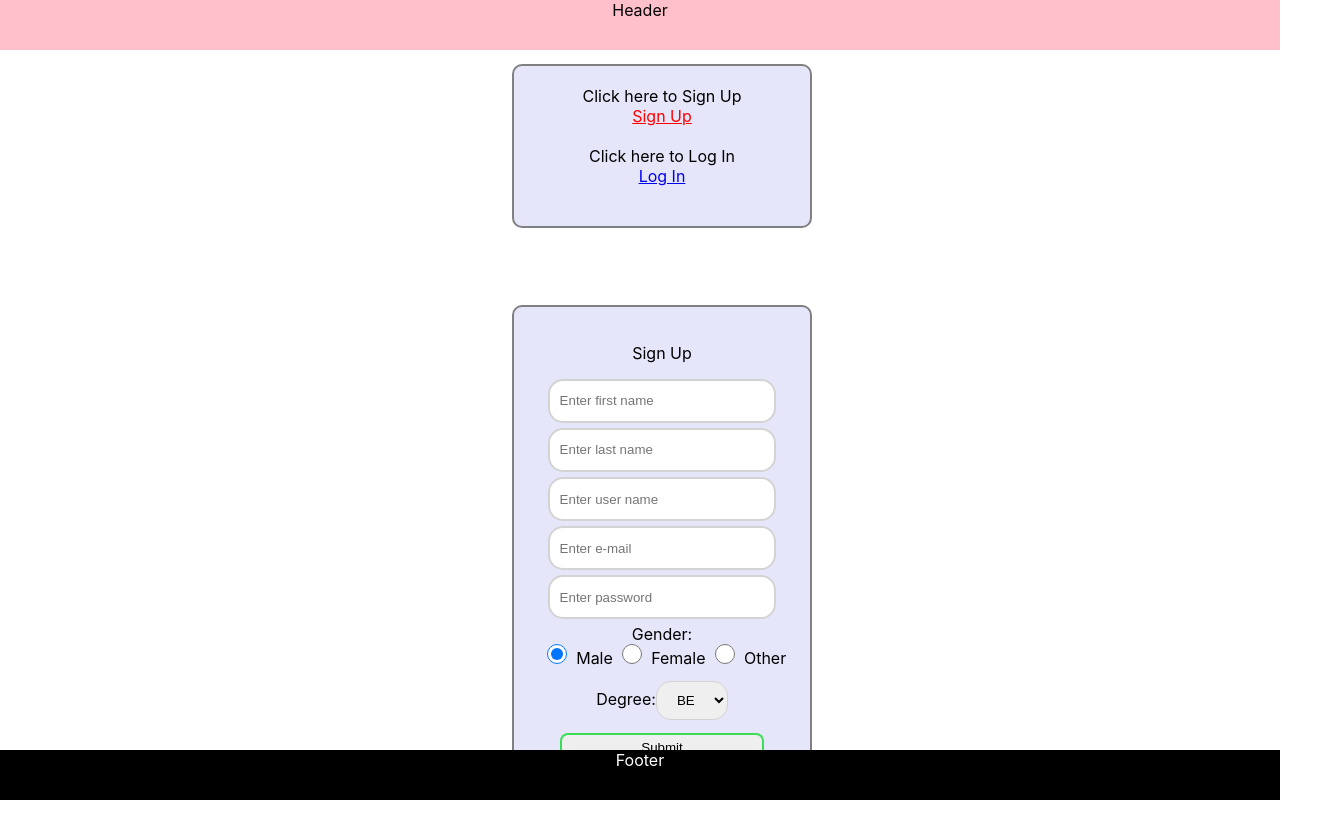
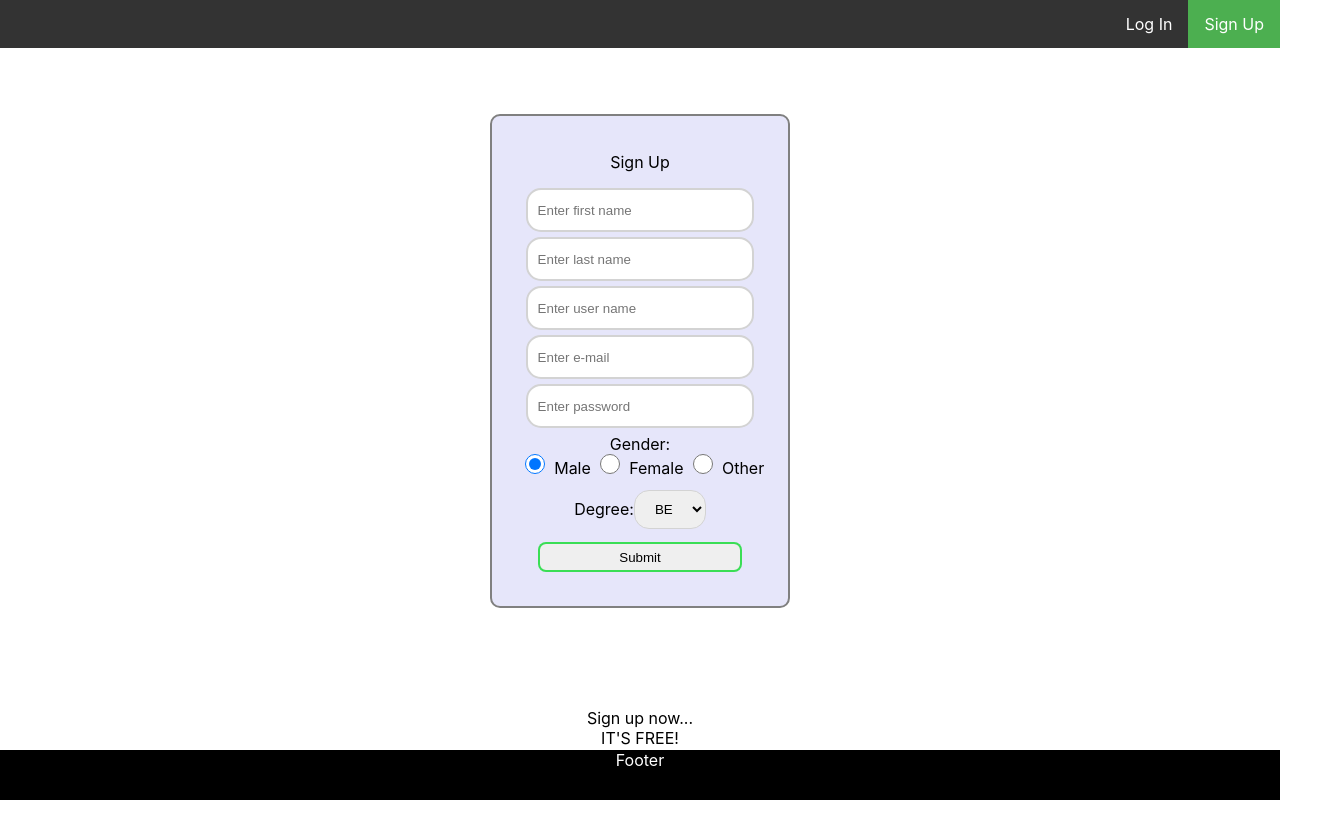
Before and after one commit to bacancy-neel/react-js, a React (Create React App) app in the folder signup-login/: page /sign-up in a window 1280 px wide. Shown: the top 838 px of the page, 1324 px wide, since content can reach past the window. After the commit the page ends 800 px from the top, so only its background shows below. Built offline with nearby package versions, Linux system fonts and the light colour scheme.

Commit message:
Ready to deploy

```diff
--- a/signup-login/src/App.css
+++ b/signup-login/src/App.css
@@ -2,7 +2,7 @@
  text-align: center;
 }
 
-.error, .active{
+.error{
   color: red;
 }
 .container{
@@ -21,12 +21,38 @@
     padding-bottom: 70px;
 }
 
+ul {
+  list-style-type: none;
+  margin: 0;
+  padding: 0;
+  overflow: hidden;
+  background-color: #333;
+}
+
+li {
+  float: right;
+}
+
+li a {
+  display: block;
+  color: white;
+  text-align: center;
+  padding: 14px 16px;
+  text-decoration: none;
+}
+
+li a:hover:not(.active) {
+  background-color: #111;
+}
+
+.active {
+  background-color: #4CAF50;
+}
+
 header{
   width:100%;
-  position: fixed;
-  top: 0;
-  background: pink;
   height: 50px;
+
 }
 footer {
   width:100%;
@@ -42,7 +68,7 @@ footer {
   padding: 10px;
 }
 
-[type="radio"]{
+input[type="radio"]{
   display: inline-block;
   width: 15%;
   height: 20px;
--- a/signup-login/src/App.js
+++ b/signup-login/src/App.js
@@ -1,5 +1,5 @@
 import React, { Component } from 'react';
-import Header from './components/Header';
+//import Header from './components/Header';
 import Body from './components/Body';
 import Footer from './components/Footer';
 import './App.css';
@@ -35,7 +35,7 @@ class App extends Component {
     console.log("APP RENDER");
     return (
       <React.Fragment>
-        <div className="header"><Header /></div>
+        {/*<div className="header"><Header /></div>*/}
         <div className="body"><Body /></div>
         <div className="footer"><Footer /></div>
       </React.Fragment>
--- a/signup-login/src/components/Body.js
+++ b/signup-login/src/components/Body.js
@@ -1,7 +1,8 @@
 import React, { Component } from 'react';
-import { NavLink, BrowserRouter, Switch, Route } from 'react-router-dom';
+/*import { NavLink, BrowserRouter, Switch, Route } from 'react-router-dom';
 import SignUp from './SignUp';
-import Login from './Login';
+import Login from './Login';*/
+import Routing from './Routing';
 
 
 class Body extends Component {
@@ -189,30 +190,15 @@ class Body extends Component {
     render() {
         console.log("BODY RENDER");
         return (
-            <BrowserRouter>
-                <React.Fragment>
-                    <div className="nav-box">
-                        <label>Click here to Sign Up</label><br />
-                        <NavLink activeClassName="active" to="/sign-up">Sign Up</NavLink><br /><br />
-                        <label>Click here to Log In</label><br />
-                        <NavLink activeClassName="active" to="/log-in">Log In</NavLink>
-                        <p className="error">{this.state.text}</p>
-                    </div>
-                    <Switch>
-                        <Route
-                            path='/sign-up'
-                            render={(props) => <SignUp {...props} inputChange={this.inputChange}
+            <Routing
+                inputChange={this.inputChange}
                 onAddUser={this.onAddUser}
-                                signupform={this.state.signUpForm} />}
+                signupform={this.state.signUpForm}
+                onLogin={this.onLogin}
+                loginform={this.state.loginForm}
+                text={this.state.text}
             />
-                        <Route
-                            path='/log-in'
-                            render={(props) => <Login {...props} inputChange={this.inputChange}
-                                onLogin={this.onLogin}
-                                loginform={this.state.loginForm} />}
-                        />
-                    </Switch>
-                    {/*<SignUp
+            /*<SignUp
                 inputChange={this.inputChange}
                 onAddUser={this.onAddUser}
                 signupform={this.state.signUpForm}
@@ -221,9 +207,8 @@ class Body extends Component {
                 inputChange={this.inputChange}
                 onLogin={this.onLogin}
                 loginform={this.state.loginForm}
-                    />*/}
-                </React.Fragment>
-            </BrowserRouter>
+            />*/
+
 
         );
     }
--- a/signup-login/src/components/Header.js
+++ b/signup-login/src/components/Header.js
@@ -1,14 +1,22 @@
 import React, { Component } from 'react';
+import { NavLink, } from 'react-router-dom';
 
 
 class Header extends Component {
+
     render() {
         return (
             <header>
-                Header
+
+                <ul>
+                    <li><NavLink activeClassName="active" exact to="/sign-up">Sign Up</NavLink></li>
+                    <li><NavLink activeClassName="active" exact to="/">Log In</NavLink></li>
+                </ul>
+
             </header>
-        )
-    };
+        );
+    }
+
 }
 
 export default Header;
--- a/signup-login/src/components/Login.css
+++ b/signup-login/src/components/Login.css
@@ -3,7 +3,7 @@
     background-color: lavender;
     display: inline-block;
     width: 20%;
-    margin: 5% 40% 5% 40%;
+    margin: 5% 0% 5% 0%;
     height: 400px;
     border: 2px solid grey;
     border-radius: 10px;
--- a/signup-login/src/components/Login.js
+++ b/signup-login/src/components/Login.js
@@ -1,4 +1,5 @@
 import React, { Component } from 'react';
+import { NavLink } from 'react-router-dom';
 import './Login.css';
 
 
@@ -34,6 +35,10 @@ class Login extends Component {
     }
 
     componentWillUpdate(nextProps, nextState) {
+        nextState.username = nextProps.loginform.username;
+        nextState.password = nextProps.loginform.password;
+        nextState.gender = nextProps.loginform.gender;
+        nextState.degree = nextProps.loginform.degree;
         console.log("LOGIN WILL UPDATE", nextProps, nextState);
     }
 
@@ -48,6 +53,7 @@ class Login extends Component {
     render() {
         console.log("LOGIN RENDER");
         return (
+            <React.Fragment>
                 <div className="login-form" >
                     <p>Log In</p>
                     <input
@@ -100,6 +106,9 @@ class Login extends Component {
                     </select>
                     <input type="button" value="Submit" className="btn" onClick={() => this.props.onLogin()} />
                 </div>
+                <br /><br />
+                <p>Don't have an account?<br />Sign Up here...<br /><NavLink to="/sign-up">Sign Up</NavLink></p>
+            </React.Fragment>
         );
     }
 }
--- /dev/null
+++ b/signup-login/src/components/Routing.js
@@ -0,0 +1,36 @@
+import React, { Component } from 'react';
+import { Route, BrowserRouter, Switch } from 'react-router-dom';
+import Header from './Header';
+import SignUp from './SignUp';
+import Login from './Login';
+
+class Routing extends Component {
+
+
+    render() {
+        return (
+            <BrowserRouter>
+                <React.Fragment>
+                    <Header />
+                    <div className="error">{this.props.text}</div>
+                    <Switch>
+                        <Route
+                            exact path='/sign-up'
+                            render={(props) => <SignUp {...props} inputChange={this.props.inputChange}
+                                onAddUser={this.props.onAddUser}
+                                signupform={this.props.signupform} />}
+                        />
+                        <Route
+                            exact path='/'
+                            render={(props) => <Login {...props} inputChange={this.props.inputChange}
+                                onLogin={this.props.onLogin}
+                                loginform={this.props.loginform} />}
+                        />
+                    </Switch>
+                </React.Fragment>
+            </BrowserRouter>
+        );
+    }
+}
+
+export default Routing;
--- a/signup-login/src/components/SignUp.css
+++ b/signup-login/src/components/SignUp.css
@@ -3,7 +3,7 @@
     background-color: lavender;
     display: inline-block;
     width: 20%;
-    margin: 5% 40% 5% 40%;
+    margin: 5% 0% 5% 0%;
     height: 400px;
     border: 2px solid grey;
     border-radius: 10px;
--- a/signup-login/src/components/SignUp.js
+++ b/signup-login/src/components/SignUp.js
@@ -33,7 +33,8 @@ class SignUp extends Component {
     render() {
         console.log("SIGNUP RENDER");
         return (
-            <form className="signup-form" >
+            <React.Fragment>
+                <div className="signup-form" >
                     <p>Sign Up</p>
                     <input
                         className="signUpForm"
@@ -109,7 +110,10 @@ class SignUp extends Component {
                     </select>
 
                     <input type="button" formMethod="post" value="Submit" className="btn" onClick={() => this.props.onAddUser()} />
-            </form>
+                </div>
+                <br /><br />
+                <p>Sign up now...<br />IT'S FREE!</p>
+            </React.Fragment>
         );
     }
 }
```
Lines whose indentation alone changed are shown as unchanged.
